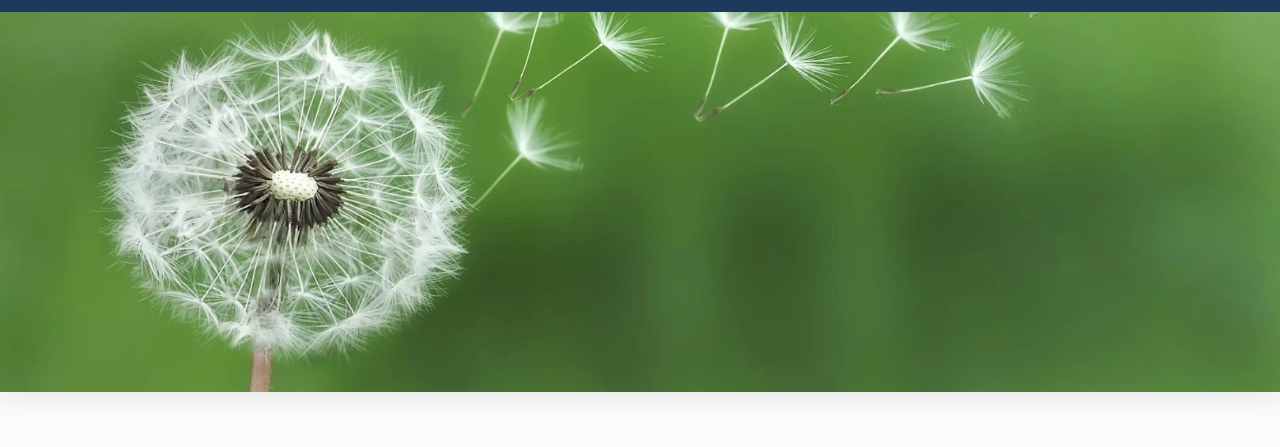
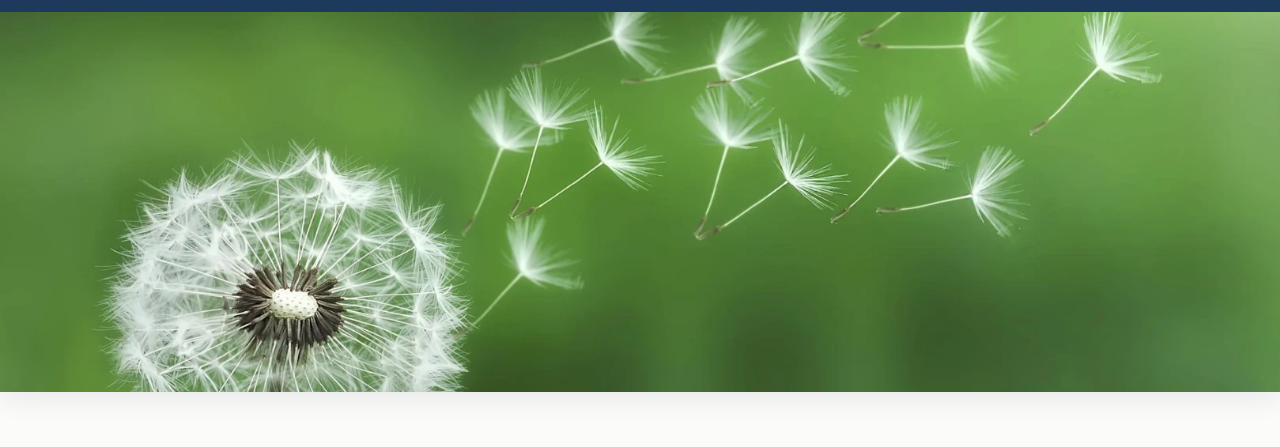
Before and after one commit to guilleVF/casaGestalt, a website: page pages/1.html in a window 1280 px wide. Shown: the part 57-504 px from the top of the page. Drawn offline with Linux system fonts and the light colour scheme.

Commit message:
fix: hero card1 object-position 50% 50%

```diff
--- a/css/casagestalt.css
+++ b/css/casagestalt.css
@@ -341,7 +341,7 @@ h1, h2, h3 { font-family: var(--font-display); color: var(--azul-900); line-heig
 /* Hero páginas internas */
 .page-hero { height: 280px; overflow: hidden; box-shadow: var(--sh-md); }
 .page-hero img { width: 100%; height: 100%; object-fit: cover; }
-.hero1 img { object-position: 50% 75%; }
+.hero1 img { object-position: 50% 50%; }
 .hero2 img { object-position: 50% 18%; }
 .hero7 img { object-position: 50% 36%; }
 
```
